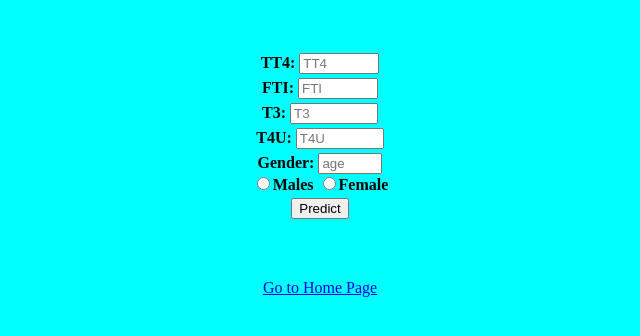
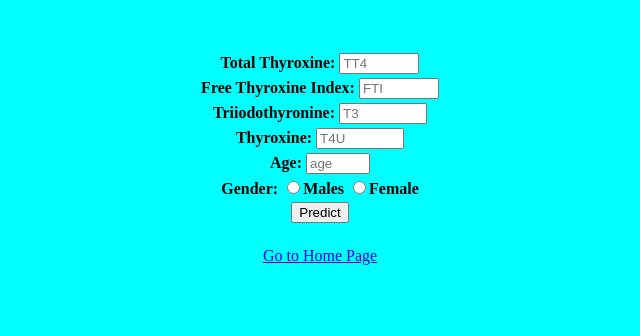
Before and after one commit to bishwajyotichaudhary46/thyroid_disease_predictor, a Flask app: page / in a window 1280 px wide. Shown: the part 58-394 px from the top of the page, without its empty margins (320-960 px from the left). Run offline with Flask 2, Linux system fonts and the light colour scheme; lists and menus that the app fills with data are empty; parts of the project's set-up code (start-up, migrations or seed data) failed here and were passed over.

Commit message:
This is finally ready

```diff
--- a/templates/home.html
+++ b/templates/home.html
@@ -46,33 +46,37 @@ nav {
       <table>
         <tr>
           <th>
-       <label>TT4:</label>
+           <label>Total Thyroxine:</label>
            <input type="number" name="TT4" placeholder="TT4" id = "TT4"  step = "0.1" min = "2" max ="200" required="required" size="10"/><br>
           </th>
         </tr>
         <tr>
          <th>
-       <label>FTI:</label>
+           <label>Free Thyroxine Index:</label>
            <input type="number" name="FTI" placeholder="FTI" id ="FTI" step = "0.1" min = "2" max ="200" required="required" /><br>
           </th>
         </tr>
         <tr>
           <th>
-       <label>T3:</label>
+            <label>Triiodothyronine:</label>
             <input type="number" name="T3" placeholder="T3" id = "T3"  step = "0.001" min = "0" max ="12" required="required" /><br>
           </th>
         </tr>
         <tr>
           <th>
-       <label>T4U:</label>
+            <label>Thyroxine:</label>
             <input type="number" name="T4U" placeholder="T4U" id = "T4U" step = "0.0001" min = "0" max ="3" required="required" /><br>
           </th>
         </tr>
         <tr>
           <th>
-
+            <label>Age:</label>
+            <input type="number" name="age" placeholder="age"  id = "age" min = "1" max ="100"  required="required" checked /><br>
+          </th>
+        </tr>
+        <tr>
+          <th>
             <label>Gender:</label>
-        <input type="number" name="age" placeholder="age"  id = "age" min = "1" max ="100"  required="required" checked /><br>
             <input type="radio" name="sex" value="1"/>Males
             <input type="radio" name="sex" value="0"/>Female
             <br>
@@ -80,25 +84,14 @@ nav {
         </tr>
         <tr>
           <th>
-
             <button type="submit" >Predict</button>
           </th>
         </tr>
-
       </table>
     </form>
 
 
   </div>
-
-
-
-
-
-
-
-   <br>
-   <br>
 
 
  </div>
```
Lines whose indentation alone changed are shown as unchanged.
